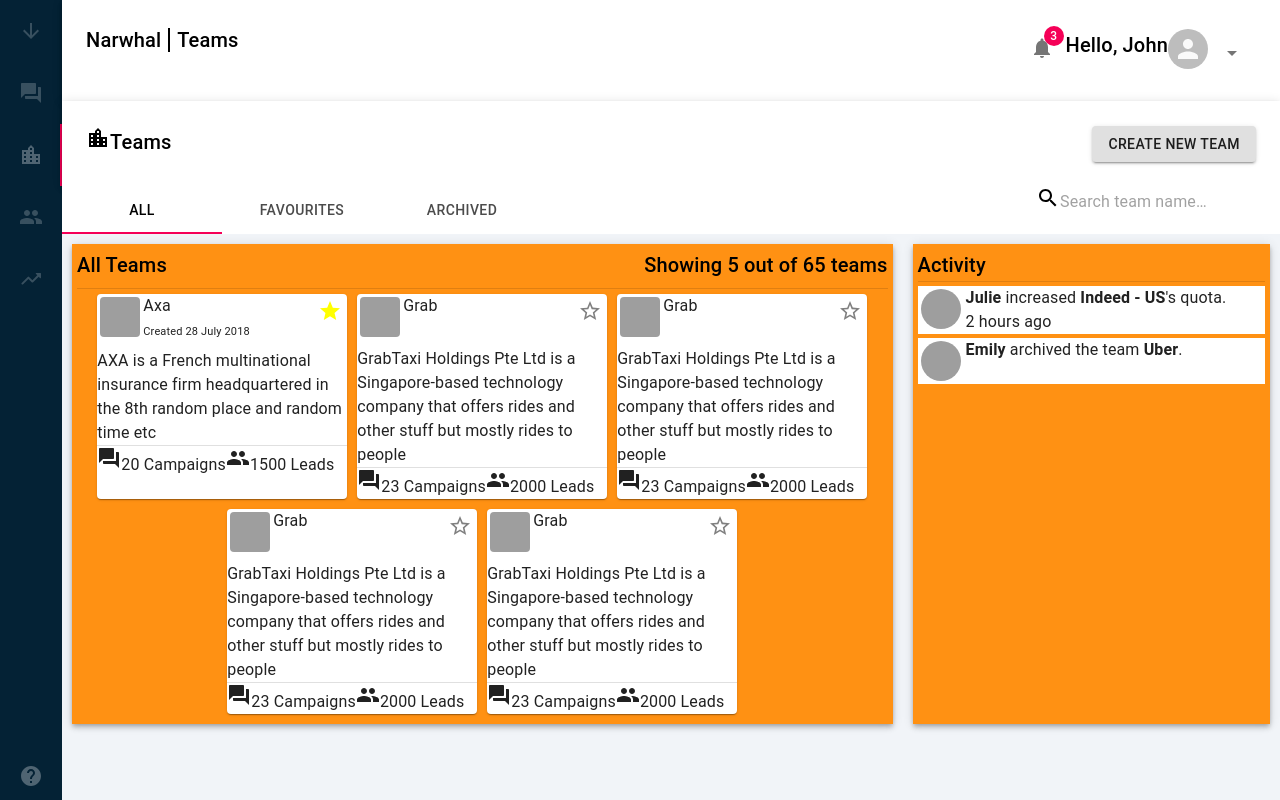
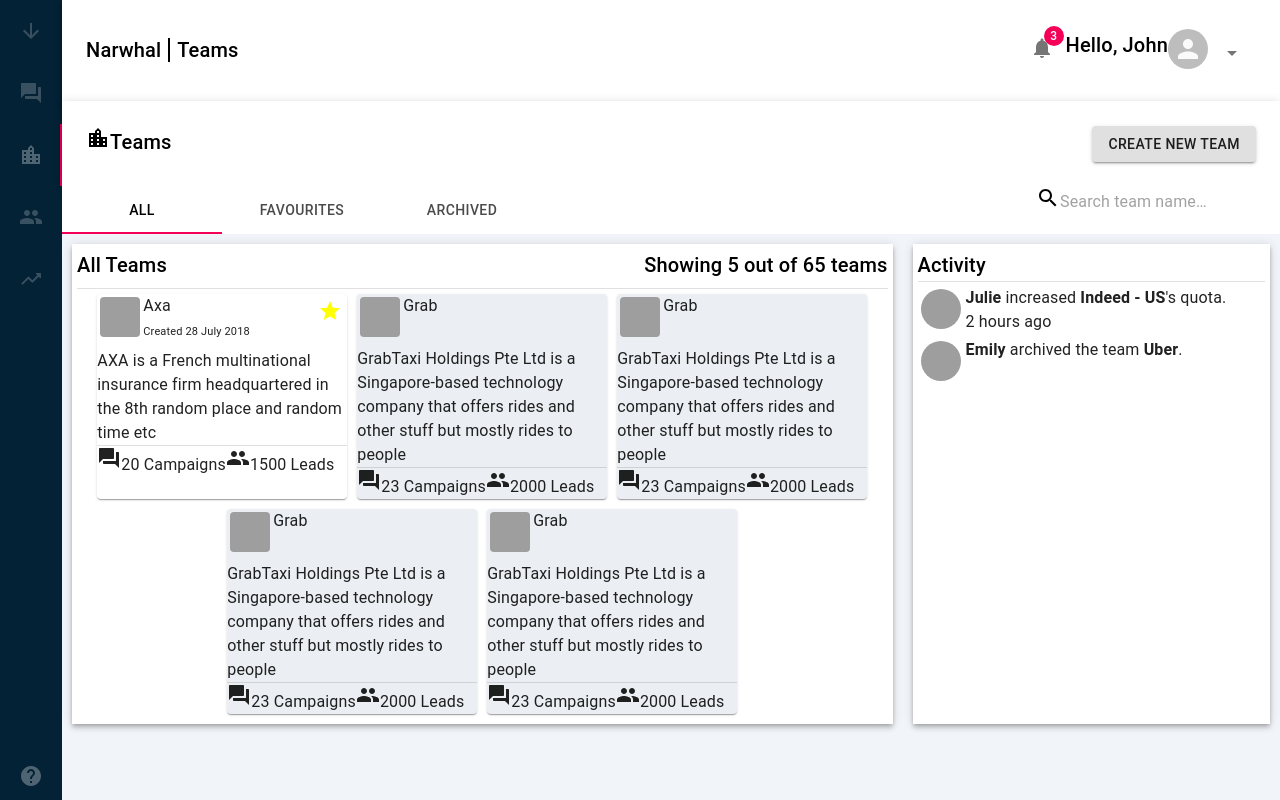
Before and after one commit to alcen/sw-teams, a React (Create React App) app: page / in a window 1280 px wide. Built offline with nearby package versions, Linux system fonts and the light colour scheme; grey boxes are pictures that could not be loaded.

Commit message:
Style changes

```diff
--- a/src/index.css
+++ b/src/index.css
@@ -70,6 +70,7 @@
 }
 
 .sw-app .sw-tab-panel .sw-teams-page .sw-teams-all-bars .sw-teams-top-words {
+  margin-top: 10px;
   float: left;
   padding: 1%;
 }
@@ -116,11 +117,22 @@
 }
 
 .sw-app .sw-tab-panel .sw-teams-page .sw-teams-main .sw-all-teams {
-  background-color: #ff9113;
+  background-color: #ffffff;
   position: relative;
   padding: 5px;
   margin: 10px;
   box-shadow: 0px 2px 4px -1px rgba(0,0,0,0.2),0px 4px 5px 0px rgba(0,0,0,0.14),0px 1px 10px 0px rgba(0,0,0,0.12);
+}
+
+.sw-app .sw-tab-panel .sw-teams-page .sw-teams-main .sw-all-teams
+.MuiPaper-root.MuiCard-root.sw-normal-team.MuiPaper-elevation1.MuiPaper-rounded {
+  background-color: #ffffff;
+}
+
+.sw-app .sw-tab-panel .sw-teams-page .sw-teams-main .sw-all-teams
+.MuiPaper-root.MuiCard-root.sw-archived-team.MuiPaper-elevation1.MuiPaper-rounded {
+  background-color: #ebeef2;
+  color:
 }
 
 .sw-app #sw-backdrop {
--- a/src/pages/TeamCard.tsx
+++ b/src/pages/TeamCard.tsx
@@ -65,9 +65,11 @@
           </span>
         </div>
         <div style={{ float:'right', margin: '5px' }} onClick={props.handleFavourite}>
-          {props.isFavourite
-            ? <StarIcon style={{ color:'yellow' }} />
-            : <StarBorderIcon style={{ color:'grey' }} />
+          {props.isArchived
+            ? undefined
+            : (props.isFavourite
+              ? <StarIcon style={{ color:'yellow' }} />
+              : <StarBorderIcon style={{ color:'grey' }} />)
           }
         </div>
       </div>
```
